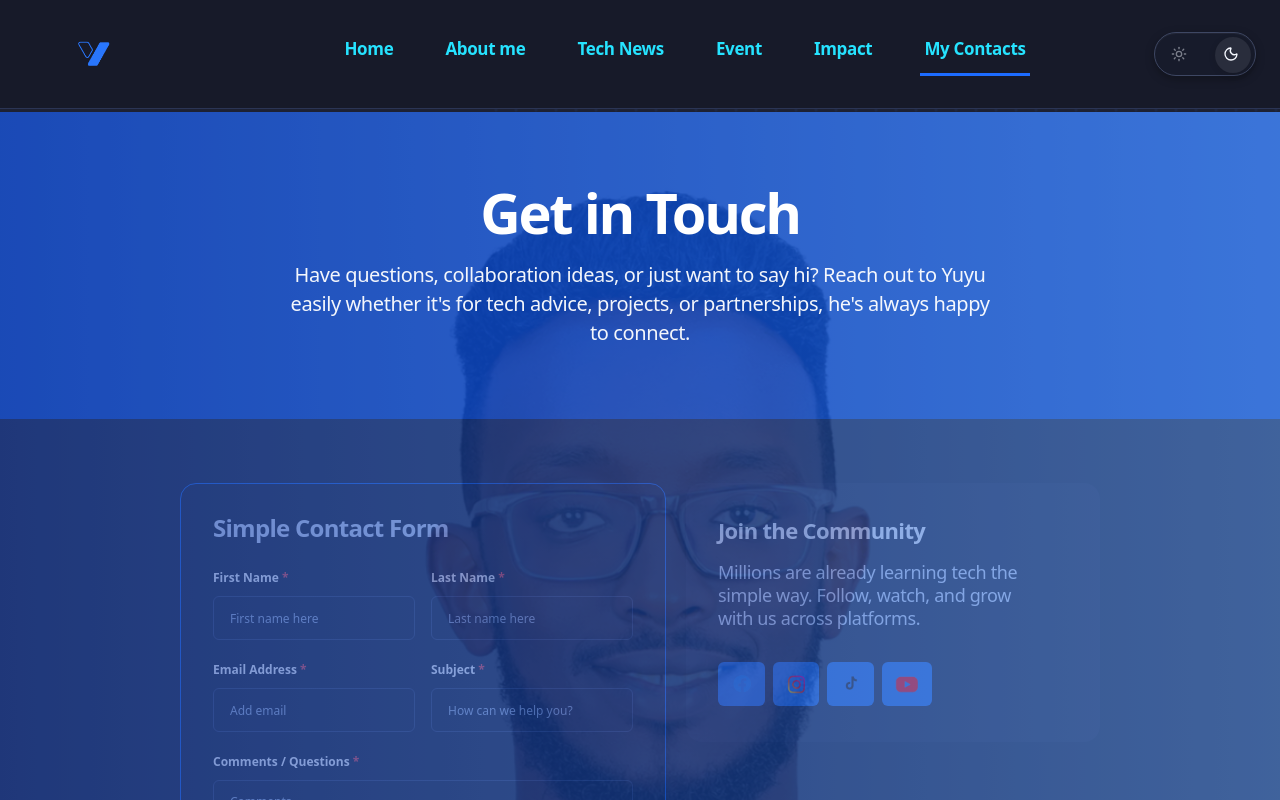
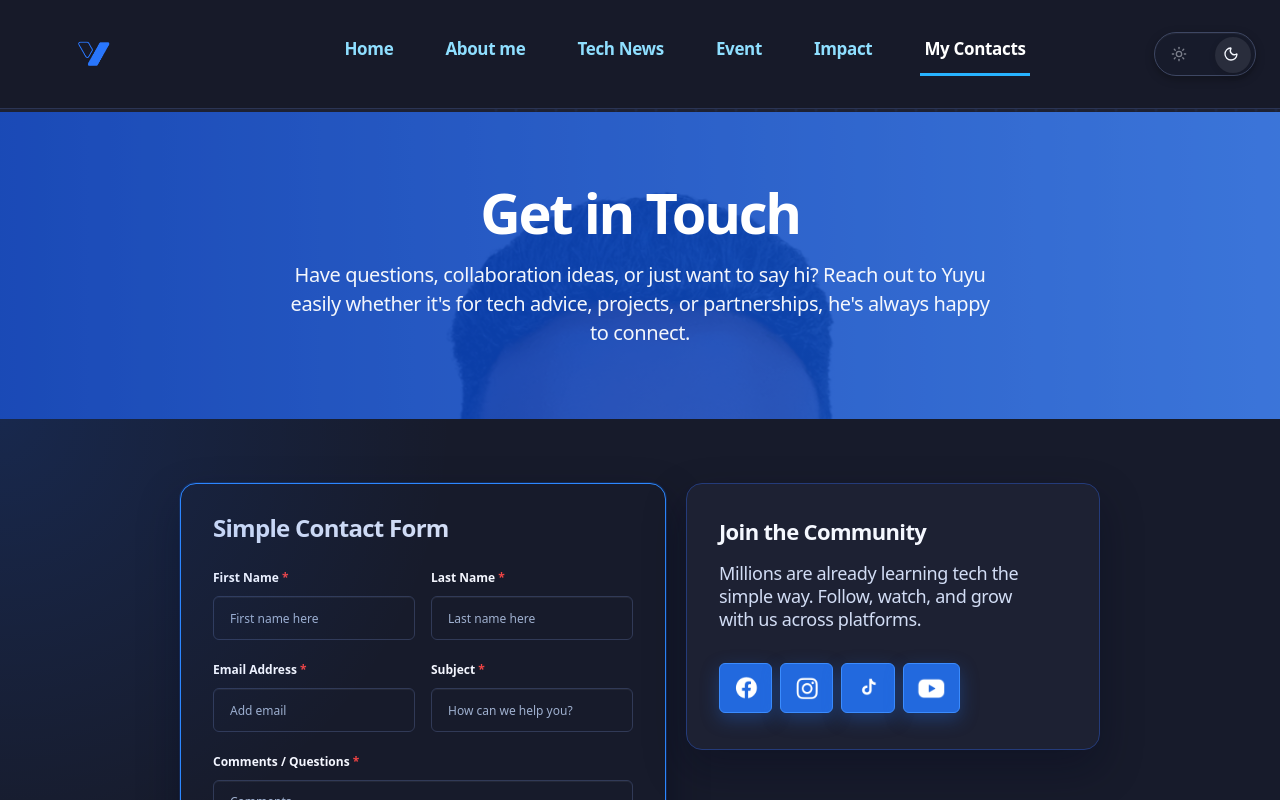
Before and after one commit to IshakAbdiazizHussen/Eng.yusuf-vision, a Next.js app: page /contact in a window 1280 px wide. Both pictures are taken after a click on the button "Switch to dark mode". Shown: the top 800 px of the page. Built offline with nearby package versions, Linux system fonts and the light colour scheme; no server answers.

Commit message:
Adding a picture after background section when u choose dark mode

```diff
--- a/src/app/contact/page.tsx
+++ b/src/app/contact/page.tsx
@@ -40,9 +40,12 @@
           </div>
         </div>
 
-        <div className="bg-[#f3f3f3] px-6 py-14 dark:bg-[#171b2b] sm:px-10 lg:px-16 lg:py-16">
+        <div className="relative bg-[#f3f3f3] px-6 py-14 dark:bg-[#171b2b] sm:px-10 lg:px-16 lg:py-16">
+          <div className="pointer-events-none absolute inset-0 hidden dark:block">
+            <div className="absolute inset-0 bg-[radial-gradient(circle_at_top_left,rgba(29,108,255,0.16),transparent_28%),radial-gradient(circle_at_bottom_right,rgba(39,179,255,0.12),transparent_24%)]" />
+          </div>
           <div className="mx-auto grid w-full max-w-[920px] grid-cols-1 gap-5 lg:grid-cols-[1.08fr_0.92fr]">
-            <section className="rounded-[16px] border border-[#77a9ff] bg-[#f7f7f5] px-8 py-8 dark:border-[#155fdd] dark:bg-[#1a1f31]">
+            <section className="rounded-[16px] border border-[#77a9ff] bg-[#f7f7f5] px-8 py-8 dark:border-[#2d88ff] dark:bg-[#1b2033] dark:shadow-[0_0_0_1px_rgba(24,111,255,0.18),0_18px_40px_rgba(5,10,28,0.42)]">
               <h2 className="text-[24px] font-bold leading-none tracking-[-0.03em] text-[#161616] dark:text-white">
                 Simple Contact Form
               </h2>
@@ -50,7 +53,7 @@
               <form className="mt-6 space-y-4">
                 <div className="grid grid-cols-1 gap-4 sm:grid-cols-2">
                   <label className="block">
-                    <span className="text-[12px] font-semibold text-[#1c2440] dark:text-white">
+                    <span className="text-[12px] font-semibold text-[#1c2440] dark:text-[#f5f7ff]">
                       First Name <span className="text-[#ef4444]">*</span>
                     </span>
                     <input
@@ -58,12 +61,12 @@
                       type="text"
                       required
                       placeholder="First name here"
-                      className="mt-2 h-[44px] w-full rounded-[6px] border border-[#e3e3e3] bg-[#f2f4f7] px-4 text-[12px] text-black outline-none placeholder:text-[#8b8b8b] dark:border-[#c6c9df] dark:bg-[#514d73] dark:text-white dark:placeholder:text-[#9ca3d5]"
+                      className="mt-2 h-[44px] w-full rounded-[6px] border border-[#e3e3e3] bg-[#f2f4f7] px-4 text-[12px] text-black outline-none placeholder:text-[#8b8b8b] dark:border-[#8f9de8] dark:bg-[#4f4b73] dark:text-[#ffffff] dark:shadow-[inset_0_1px_0_rgba(255,255,255,0.05)] dark:placeholder:text-[#aab4e8]"
                     />
                   </label>
 
                   <label className="block">
-                    <span className="text-[12px] font-semibold text-[#1c2440] dark:text-white">
+                    <span className="text-[12px] font-semibold text-[#1c2440] dark:text-[#f5f7ff]">
                       Last Name <span className="text-[#ef4444]">*</span>
                     </span>
                     <input
@@ -71,14 +74,14 @@
                       type="text"
                       required
                       placeholder="Last name here"
-                      className="mt-2 h-[44px] w-full rounded-[6px] border border-[#e3e3e3] bg-[#f2f4f7] px-4 text-[12px] text-black outline-none placeholder:text-[#8b8b8b] dark:border-[#c6c9df] dark:bg-[#514d73] dark:text-white dark:placeholder:text-[#9ca3d5]"
+                      className="mt-2 h-[44px] w-full rounded-[6px] border border-[#e3e3e3] bg-[#f2f4f7] px-4 text-[12px] text-black outline-none placeholder:text-[#8b8b8b] dark:border-[#8f9de8] dark:bg-[#4f4b73] dark:text-[#ffffff] dark:shadow-[inset_0_1px_0_rgba(255,255,255,0.05)] dark:placeholder:text-[#aab4e8]"
                     />
                   </label>
                 </div>
 
                 <div className="grid grid-cols-1 gap-4 sm:grid-cols-2">
                   <label className="block">
-                    <span className="text-[12px] font-semibold text-[#1c2440] dark:text-white">
+                    <span className="text-[12px] font-semibold text-[#1c2440] dark:text-[#f5f7ff]">
                       Email Address <span className="text-[#ef4444]">*</span>
                     </span>
                     <input
@@ -86,12 +89,12 @@
                       type="email"
                       required
                       placeholder="Add email"
-                      className="mt-2 h-[44px] w-full rounded-[6px] border border-[#e3e3e3] bg-[#f2f4f7] px-4 text-[12px] text-black outline-none placeholder:text-[#8b8b8b] dark:border-[#c6c9df] dark:bg-[#514d73] dark:text-white dark:placeholder:text-[#9ca3d5]"
+                      className="mt-2 h-[44px] w-full rounded-[6px] border border-[#e3e3e3] bg-[#f2f4f7] px-4 text-[12px] text-black outline-none placeholder:text-[#8b8b8b] dark:border-[#8f9de8] dark:bg-[#4f4b73] dark:text-[#ffffff] dark:shadow-[inset_0_1px_0_rgba(255,255,255,0.05)] dark:placeholder:text-[#aab4e8]"
                     />
                   </label>
 
                   <label className="block">
-                    <span className="text-[12px] font-semibold text-[#1c2440] dark:text-white">
+                    <span className="text-[12px] font-semibold text-[#1c2440] dark:text-[#f5f7ff]">
                       Subject <span className="text-[#ef4444]">*</span>
                     </span>
                     <input
@@ -99,27 +102,27 @@
                       type="text"
                       required
                       placeholder="How can we help you?"
-                      className="mt-2 h-[44px] w-full rounded-[6px] border border-[#e3e3e3] bg-[#f2f4f7] px-4 text-[12px] text-black outline-none placeholder:text-[#8b8b8b] dark:border-[#c6c9df] dark:bg-[#514d73] dark:text-white dark:placeholder:text-[#9ca3d5]"
+                      className="mt-2 h-[44px] w-full rounded-[6px] border border-[#e3e3e3] bg-[#f2f4f7] px-4 text-[12px] text-black outline-none placeholder:text-[#8b8b8b] dark:border-[#8f9de8] dark:bg-[#4f4b73] dark:text-[#ffffff] dark:shadow-[inset_0_1px_0_rgba(255,255,255,0.05)] dark:placeholder:text-[#aab4e8]"
                     />
                   </label>
                 </div>
 
                 <label className="block">
-                  <span className="text-[12px] font-semibold text-[#1c2440] dark:text-white">
+                  <span className="text-[12px] font-semibold text-[#1c2440] dark:text-[#f5f7ff]">
                     Comments / Questions <span className="text-[#ef4444]">*</span>
                   </span>
                   <textarea
                     name="message"
                     required
                     placeholder="Comments"
-                    className="mt-2 h-[140px] w-full resize-none rounded-[6px] border border-[#e3e3e3] bg-[#f2f4f7] px-4 py-3 text-[12px] text-black outline-none placeholder:text-[#8b8b8b] dark:border-[#c6c9df] dark:bg-[#514d73] dark:text-white dark:placeholder:text-[#9ca3d5]"
+                    className="mt-2 h-[140px] w-full resize-none rounded-[6px] border border-[#e3e3e3] bg-[#f2f4f7] px-4 py-3 text-[12px] text-black outline-none placeholder:text-[#8b8b8b] dark:border-[#8f9de8] dark:bg-[#4f4b73] dark:text-[#ffffff] dark:shadow-[inset_0_1px_0_rgba(255,255,255,0.05)] dark:placeholder:text-[#aab4e8]"
                   />
                 </label>
 
                 <div className="flex items-start">
                   <button
                     type="submit"
-                    className="inline-flex h-[42px] items-center justify-center rounded-[6px] bg-[#156ff3] px-6 text-[12px] font-medium text-white transition-opacity hover:opacity-90 dark:bg-[#2f86ff]"
+                    className="inline-flex h-[42px] items-center justify-center rounded-[6px] border border-[#4d9dff] bg-[#156ff3] px-6 text-[12px] font-semibold text-white transition-all hover:opacity-90 dark:border-[#6cb7ff] dark:bg-[linear-gradient(180deg,#3493ff_0%,#1f73ff_100%)] dark:shadow-[0_10px_24px_rgba(47,134,255,0.42)]"
                   >
                     Send Message
                   </button>
@@ -127,39 +130,39 @@
               </form>
             </section>
 
-            <section className="h-fit rounded-[16px] bg-[#dfe4eb] px-8 py-9 dark:bg-[#1e2338]">
+            <section className="h-fit rounded-[16px] bg-[#dfe4eb] px-8 py-9 dark:border dark:border-[#243b7a] dark:bg-[#1e2338] dark:shadow-[0_18px_40px_rgba(5,10,28,0.34)]">
               <h2 className="text-[22px] font-bold leading-none tracking-[-0.03em] text-[#111111] dark:text-white">
                 Join the Community
               </h2>
-              <p className="mt-5 max-w-[300px] text-[18px] leading-[1.28] tracking-[-0.02em] text-[#161616] dark:text-white">
+              <p className="mt-5 max-w-[300px] text-[18px] leading-[1.28] tracking-[-0.02em] text-[#161616] dark:text-[#f1f5ff]">
                 Millions are already learning tech the simple way. Follow,
                 watch, and grow with us across platforms.
               </p>
 
               <div className="mt-8 flex items-center gap-2">
-                <a href={socialLinks.facebook} target="_blank" rel="noreferrer" aria-label="Facebook" className="rounded-[6px] dark:bg-[#2269de] dark:p-3">
-                  <Image src="/Facebook.png" alt="Facebook" width={52} height={52} className="h-[40px] w-auto object-contain dark:h-[20px]" />
+                <a href={socialLinks.facebook} target="_blank" rel="noreferrer" aria-label="Facebook" className="rounded-[6px] dark:border dark:border-[#3b8cff] dark:bg-[#2269de] dark:p-3 dark:shadow-[0_6px_18px_rgba(34,105,222,0.35)]">
+                  <Image src="/Facebook.png" alt="Facebook" width={52} height={52} className="h-[40px] w-auto object-contain dark:h-[24px] dark:brightness-0 dark:invert" />
                 </a>
-                <a href={socialLinks.instagram} target="_blank" rel="noreferrer" aria-label="Instagram" className="rounded-[6px] dark:bg-[#2269de] dark:p-3">
-                  <Image src="/Instgram.png" alt="Instagram" width={52} height={52} className="h-[40px] w-auto object-contain dark:h-[20px]" />
+                <a href={socialLinks.instagram} target="_blank" rel="noreferrer" aria-label="Instagram" className="rounded-[6px] dark:border dark:border-[#3b8cff] dark:bg-[#2269de] dark:p-3 dark:shadow-[0_6px_18px_rgba(34,105,222,0.35)]">
+                  <Image src="/Instgram.png" alt="Instagram" width={52} height={52} className="h-[40px] w-auto object-contain dark:h-[24px] dark:brightness-0 dark:invert" />
                 </a>
-                <a href={socialLinks.tiktok} target="_blank" rel="noreferrer" aria-label="TikTok" className="rounded-[6px] dark:bg-[#2269de] dark:p-3">
-                  <Image src="/Tiktok.png" alt="TikTok" width={52} height={52} className="h-[40px] w-auto object-contain dark:h-[20px]" />
+                <a href={socialLinks.tiktok} target="_blank" rel="noreferrer" aria-label="TikTok" className="rounded-[6px] dark:border dark:border-[#3b8cff] dark:bg-[#2269de] dark:p-3 dark:shadow-[0_6px_18px_rgba(34,105,222,0.35)]">
+                  <Image src="/Tiktok.png" alt="TikTok" width={52} height={52} className="h-[40px] w-auto object-contain dark:h-[24px] dark:brightness-0 dark:invert" />
                 </a>
-                <a href={socialLinks.youtube} target="_blank" rel="noreferrer" aria-label="YouTube" className="rounded-[6px] dark:bg-[#2269de] dark:p-3">
-                  <Image src="/youtubeRemoving.png" alt="YouTube" width={52} height={52} className="h-[40px] w-auto object-contain dark:h-[20px]" />
+                <a href={socialLinks.youtube} target="_blank" rel="noreferrer" aria-label="YouTube" className="rounded-[6px] dark:border dark:border-[#3b8cff] dark:bg-[#2269de] dark:p-3 dark:shadow-[0_6px_18px_rgba(34,105,222,0.35)]">
+                  <Image src="/youtubeRemoving.png" alt="YouTube" width={52} height={52} className="h-[40px] w-auto object-contain dark:h-[24px] dark:brightness-0 dark:invert" />
                 </a>
               </div>
             </section>
           </div>
 
-          <section className="mx-auto mt-16 w-full max-w-[920px] rounded-[16px] bg-[#dfe4eb] px-8 py-10 dark:bg-[#1e2338]">
+          <section className="mx-auto mt-16 w-full max-w-[920px] rounded-[16px] bg-[#dfe4eb] px-8 py-10 dark:border dark:border-[#243b7a] dark:bg-[#1e2338] dark:shadow-[0_18px_40px_rgba(5,10,28,0.34)]">
             <div className="grid grid-cols-1 items-center gap-8 lg:grid-cols-[1fr_220px]">
               <div className="max-w-[520px]">
                 <h2 className="text-[24px] font-bold leading-none tracking-[-0.03em] text-[#111111] dark:text-white">
                   Join My Newsletter
                 </h2>
-                <p className="mt-5 text-[18px] leading-[1.3] tracking-[-0.02em] text-[#161616] dark:text-white">
+                <p className="mt-5 text-[18px] leading-[1.3] tracking-[-0.02em] text-[#161616] dark:text-[#f1f5ff]">
                   Get practical tech tips, digital safety guides,
                   <br />
                   and AI insights straight to your inbox.
@@ -171,11 +174,11 @@
                     type="email"
                     required
                     placeholder="Email"
-                    className="h-[56px] w-full rounded-[2px] border border-[#e2e2e2] bg-[#f7f7f5] px-4 text-[14px] text-black outline-none placeholder:text-[#676767] dark:border-[#c6c9df] dark:bg-[#514d73] dark:text-white dark:placeholder:text-[#9ca3d5] sm:max-w-[360px]"
+                    className="h-[56px] w-full rounded-[2px] border border-[#e2e2e2] bg-[#f7f7f5] px-4 text-[14px] text-black outline-none placeholder:text-[#676767] dark:border-[#8f9de8] dark:bg-[#4f4b73] dark:text-[#ffffff] dark:shadow-[inset_0_1px_0_rgba(255,255,255,0.05)] dark:placeholder:text-[#aab4e8] sm:max-w-[360px]"
                   />
                   <button
                     type="submit"
-                    className="inline-flex h-[56px] min-w-[112px] items-center justify-center rounded-[4px] bg-[#156ff3] px-6 text-[16px] font-semibold text-white transition-opacity hover:opacity-90 dark:bg-[#2f86ff]"
+                    className="inline-flex h-[56px] min-w-[112px] items-center justify-center rounded-[4px] border border-[#6cb7ff] bg-[#156ff3] px-6 text-[16px] font-bold text-white transition-all hover:opacity-90 dark:bg-[linear-gradient(180deg,#3493ff_0%,#1f73ff_100%)] dark:shadow-[0_10px_24px_rgba(47,134,255,0.42)]"
                   >
                     Submit
                   </button>
@@ -198,7 +201,8 @@
           </section>
         </div>
 
-        <div className="bg-[#156ff3] px-6 py-16 text-white sm:px-10 lg:px-16 lg:py-18">
+        <div className="relative bg-[#156ff3] px-6 py-16 text-white dark:bg-[#0f1730] sm:px-10 lg:px-16 lg:py-18">
+          <div className="absolute inset-x-0 bottom-0 hidden h-full dark:block dark:bg-[radial-gradient(circle_at_top,rgba(38,179,255,0.16),transparent_34%),linear-gradient(180deg,#121935_0%,#0d1328_100%)]" />
           <div className="mx-auto flex w-full max-w-[980px] flex-col items-center text-center">
             <Image
               src="/Eng Yuyu Logo-21.png"
@@ -215,22 +219,22 @@
             </p>
 
             <div className="mt-10 flex items-center gap-4 sm:gap-5">
-              <a href={socialLinks.youtube} target="_blank" rel="noreferrer" aria-label="YouTube">
+              <a href={socialLinks.youtube} target="_blank" rel="noreferrer" aria-label="YouTube" className="dark:rounded-[10px] dark:border dark:border-[#2556b9] dark:bg-[#182246] dark:p-3">
                 <Image src="/youtubeRemoving.png" alt="YouTube" width={58} height={58} className="h-[36px] w-auto object-contain brightness-0 invert sm:h-[42px]" />
               </a>
-              <a href={socialLinks.facebook} target="_blank" rel="noreferrer" aria-label="Facebook">
+              <a href={socialLinks.facebook} target="_blank" rel="noreferrer" aria-label="Facebook" className="dark:rounded-[10px] dark:border dark:border-[#2556b9] dark:bg-[#182246] dark:p-3">
                 <Image src="/Facebook.png" alt="Facebook" width={58} height={58} className="h-[36px] w-auto object-contain brightness-0 invert sm:h-[42px]" />
               </a>
-              <a href={socialLinks.tiktok} target="_blank" rel="noreferrer" aria-label="TikTok">
+              <a href={socialLinks.tiktok} target="_blank" rel="noreferrer" aria-label="TikTok" className="dark:rounded-[10px] dark:border dark:border-[#2556b9] dark:bg-[#182246] dark:p-3">
                 <Image src="/Tiktok.png" alt="TikTok" width={58} height={58} className="h-[36px] w-auto object-contain brightness-0 invert sm:h-[42px]" />
               </a>
-              <a href={socialLinks.instagram} target="_blank" rel="noreferrer" aria-label="Instagram">
+              <a href={socialLinks.instagram} target="_blank" rel="noreferrer" aria-label="Instagram" className="dark:rounded-[10px] dark:border dark:border-[#2556b9] dark:bg-[#182246] dark:p-3">
                 <Image src="/Instgram.png" alt="Instagram" width={58} height={58} className="h-[36px] w-auto object-contain brightness-0 invert sm:h-[42px]" />
               </a>
             </div>
           </div>
 
-          <div className="mx-auto mt-16 w-screen border-t border-white/55 pt-7 text-center text-[16px] tracking-[-0.02em] text-white/95">
+          <div className="mx-auto mt-16 w-screen border-t border-white/55 pt-7 text-center text-[16px] tracking-[-0.02em] text-white/95 dark:border-[#26335f] dark:text-[#dbe7ff]">
             © 2025 Eng Yuyu Media - All Rights Reserved.
           </div>
         </div>
--- a/src/components/site-nav.tsx
+++ b/src/components/site-nav.tsx
@@ -57,8 +57,8 @@
                   href={item.href}
                   className={`inline-flex border-b-[3px] px-1 pb-3 text-[15px] font-semibold tracking-[-0.02em] transition-colors hover:text-[#1d6cff] lg:text-[17px] ${
                     isActive
-                      ? "border-[#1d6cff] text-[#1d6cff] dark:text-[#26e3ff]"
-                      : "border-transparent dark:text-[#26e3ff]"
+                      ? "border-[#1d6cff] text-[#1d6cff] dark:border-[#27b3ff] dark:text-white"
+                      : "border-transparent dark:text-[#8fdfff] dark:hover:text-white"
                   }`}
                 >
                   {item.label}
```
